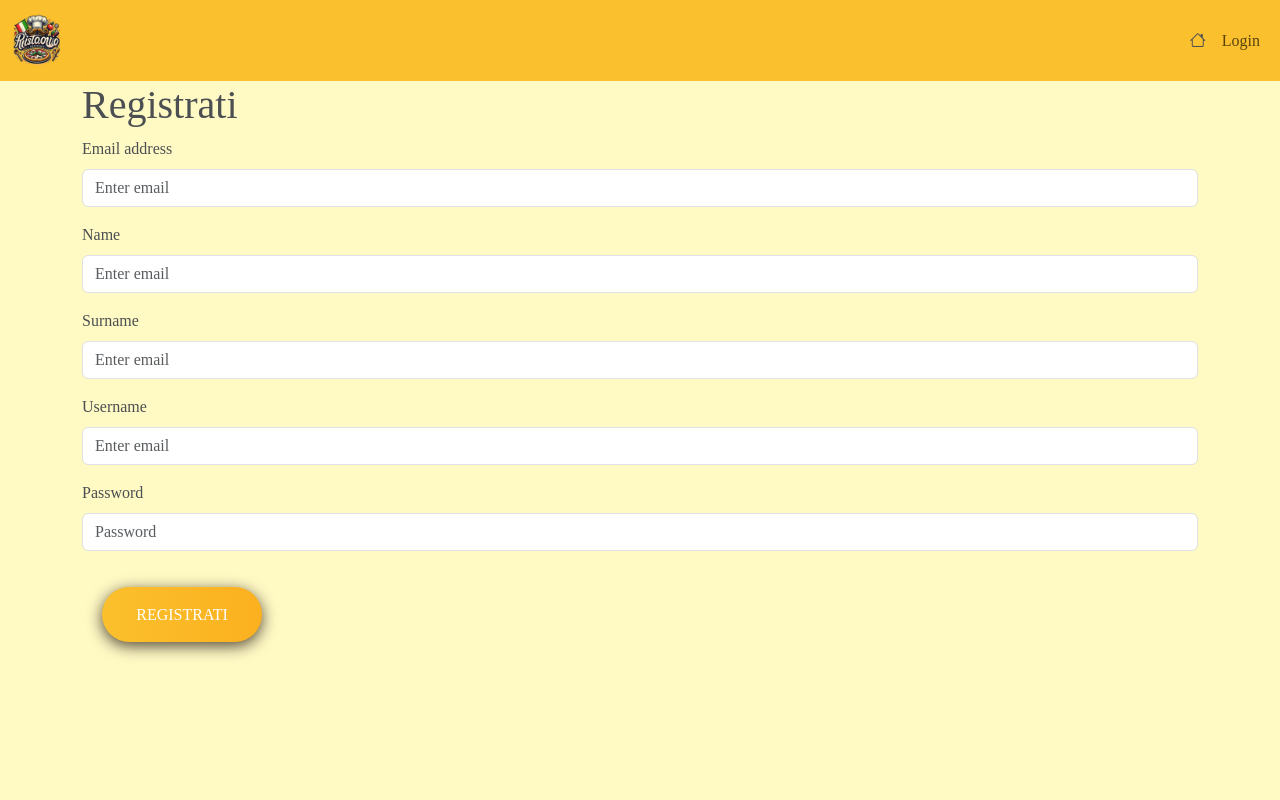
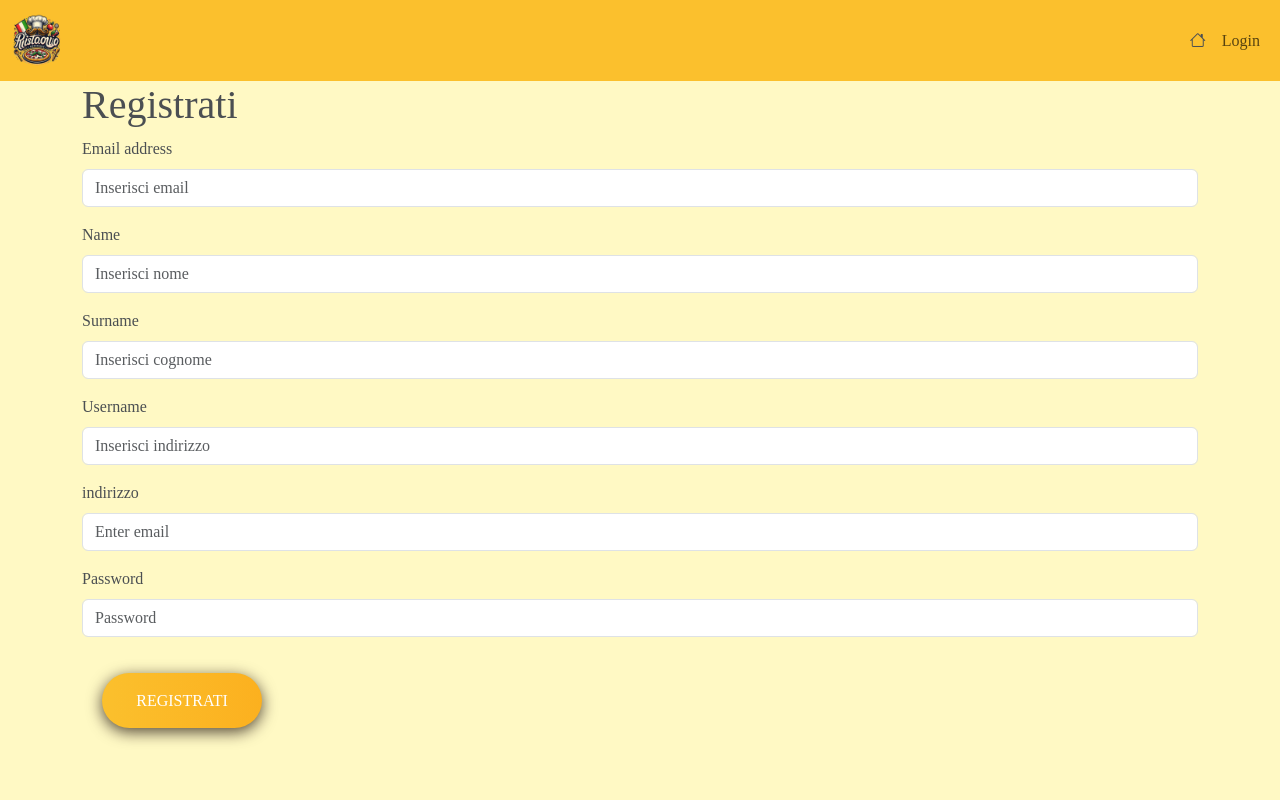
Before and after one commit to xorbun/pizzeriaFrontEnd, a React (Create React App) app: page /register in a window 1280 px wide. Shown: the top 800 px of the page. Built offline with nearby package versions, Linux system fonts and the light colour scheme; no server answers.

Commit message:
added addres in user information

```diff
--- a/src/App.css
+++ b/src/App.css
@@ -250,3 +250,13 @@ div {
   background-color: #f30808 !important;
   color:white !important;
 }
+.listheight
+{
+  height: 150px;
+}
+.truncateaddress {
+  width: 100px;
+  white-space: nowrap;
+  overflow:hidden;
+  text-overflow: ellipsis;
+}
--- a/src/Components/Clientorderbo.jsx
+++ b/src/Components/Clientorderbo.jsx
@@ -20,10 +20,16 @@ const ClientOrderDetail = (props) => {
 
   return (
     <div>
-      <ListGroup.Item className="mt-2 ">
-        <div className="d-flex justify-content-between ">
-          <h5>{props.detail[0].nickname}</h5>
-          <h5>numero prodotti ordinati:{props.detail[1]}</h5>
+      <ListGroup className="mt-5">
+        <ListGroup.Item className="listheight">
+          <div className="d-flex  justify-content-between">
+            <div className="d-flex flex-column">
+              <h6 className="fw-bold">Nickname:</h6>
+              <span>{props.detail[0].nickname}</span>
+              <h6 className="fw-bold">indirizzo di consegna:</h6>
+              <span className="truncateaddress">{props.detail[0].address}</span>
+            </div>
+            <div className="my-auto">
               <Button
                 className="bn632-hover bn19 "
                 onClick={() => {
@@ -35,10 +41,12 @@ const ClientOrderDetail = (props) => {
                 VISUALIZZA ORDINE
               </Button>
             </div>
+          </div>
         </ListGroup.Item>
+      </ListGroup>
       <Modal show={show} onHide={handleClose}>
         <Modal.Header closeButton>
-          <Modal.Title>{props.detail[0].nickname},</Modal.Title>
+          <Modal.Title>{props.detail[0].nickname},{props.detail[0].address}</Modal.Title>
         </Modal.Header>
         <Modal.Body>
           {order &&
--- a/src/Components/Groupbyuser.jsx
+++ b/src/Components/Groupbyuser.jsx
@@ -9,20 +9,19 @@ const GroupingBy = () => {
   const user = useSelector((state) => {
     return state.users.data;
   });
+
   if (userordering && user.role === "ADMIN") {
     return (
       <div className="colorsite vh-100">
-        <Container>
+        <Container className="list">
           <Row>
-            <ListGroup className="mt-5">
-              {userordering.map((list) => {
-                return (
-                  <Col key={list[0].idUser}>
-                    <ClientOrderDetail detail={list}/>
-                  </Col>
-                );
-              })}
-            </ListGroup>
+            {userordering.map((list) => {
+              return (
+                <Col lg={6} md={12} key={list[0].idUser}>
+                  <ClientOrderDetail detail={list} />
+                </Col>
+              );
+            })}
           </Row>
         </Container>
       </div>
--- a/src/Components/Navbar.jsx
+++ b/src/Components/Navbar.jsx
@@ -16,7 +16,7 @@ const NavbarHome = () => {
   });
   useEffect(() => {}, []);
   return (
-    <Navbar expand="lg" className="colornav">
+    <Navbar expand="lg" className="colornav ">
       <Container fluid>
         <Navbar.Brand onClick={() => navigate("/home")}>
           <img
--- a/src/Components/RegisterPage.jsx
+++ b/src/Components/RegisterPage.jsx
@@ -7,12 +7,14 @@ const Register = () => {
   const [cognome, setcognome] = useState("");
   const [nickname, setnickname] = useState("");
   const [email, setemail] = useState("");
+  const [address,setaddress]=useState("");
   const [password, setpassword] = useState("");
 
   const payload = {
     nome: nome,
     cognome: cognome,
     nickname: nickname,
+    address:address,
     email: email,
     password: password,
   };
@@ -61,7 +63,7 @@ const Register = () => {
                 }}
               >
                 <Form.Label>Email address</Form.Label>
-                <Form.Control type="email" placeholder="Enter email" />
+                <Form.Control type="email" placeholder="Inserisci email" />
               </Form.Group>
 
               <Form.Group
@@ -71,7 +73,7 @@ const Register = () => {
                 }}
               >
                 <Form.Label>Name</Form.Label>
-                <Form.Control type="text" placeholder="Enter email" />
+                <Form.Control type="text" placeholder="Inserisci nome" />
               </Form.Group>
 
               <Form.Group
@@ -81,7 +83,7 @@ const Register = () => {
                 }}
               >
                 <Form.Label>Surname</Form.Label>
-                <Form.Control type="text" placeholder="Enter email" />
+                <Form.Control type="text" placeholder="Inserisci cognome" />
               </Form.Group>
 
               <Form.Group
@@ -91,9 +93,17 @@ const Register = () => {
                 }}
               >
                 <Form.Label>Username</Form.Label>
+                <Form.Control type="text" placeholder="Inserisci indirizzo" />
+              </Form.Group>
+              <Form.Group
+                className="mb-3"
+                onChange={(e) => {
+                  setaddress(e.target.value);
+                }}
+              >
+                <Form.Label>indirizzo</Form.Label>
                 <Form.Control type="text" placeholder="Enter email" />
               </Form.Group>
-
               <Form.Group
                 className="mb-3"
                 onChange={(e) => {
```
Also changed, not shown: src/App.js (+1 -10 lines). Lines whose indentation alone changed are shown as unchanged.
